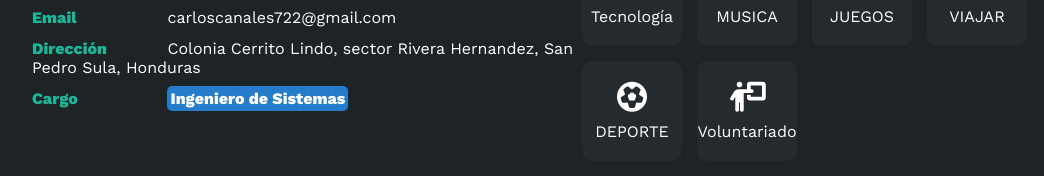
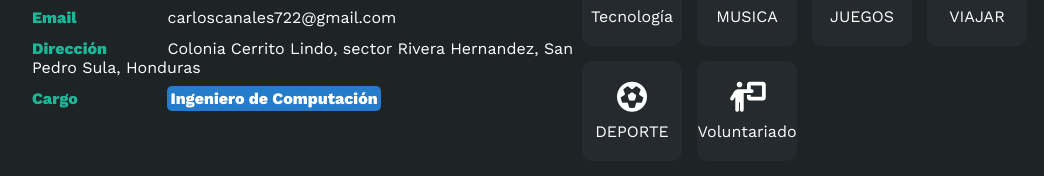
Before and after one commit to CarlosCanales01/web, a plain HTML site: page index.html in a window 1280 px wide. Shown: the part 1281-1457 px from the top of the page, without its empty margins (58-1102 px from the left). Drawn offline with nearby package versions, Linux system fonts and the light colour scheme.

Commit message:
Update index.html

```diff
--- a/index.html
+++ b/index.html
@@ -98,7 +98,7 @@
                         </li>
                         <li>
                             <strong>Cargo</strong>
-                            <span>Ingeniero de Sistemas</span>
+                            <span>Ingeniero de Computación</span>
                         </li>
                     </ul>
                 </div>
```
